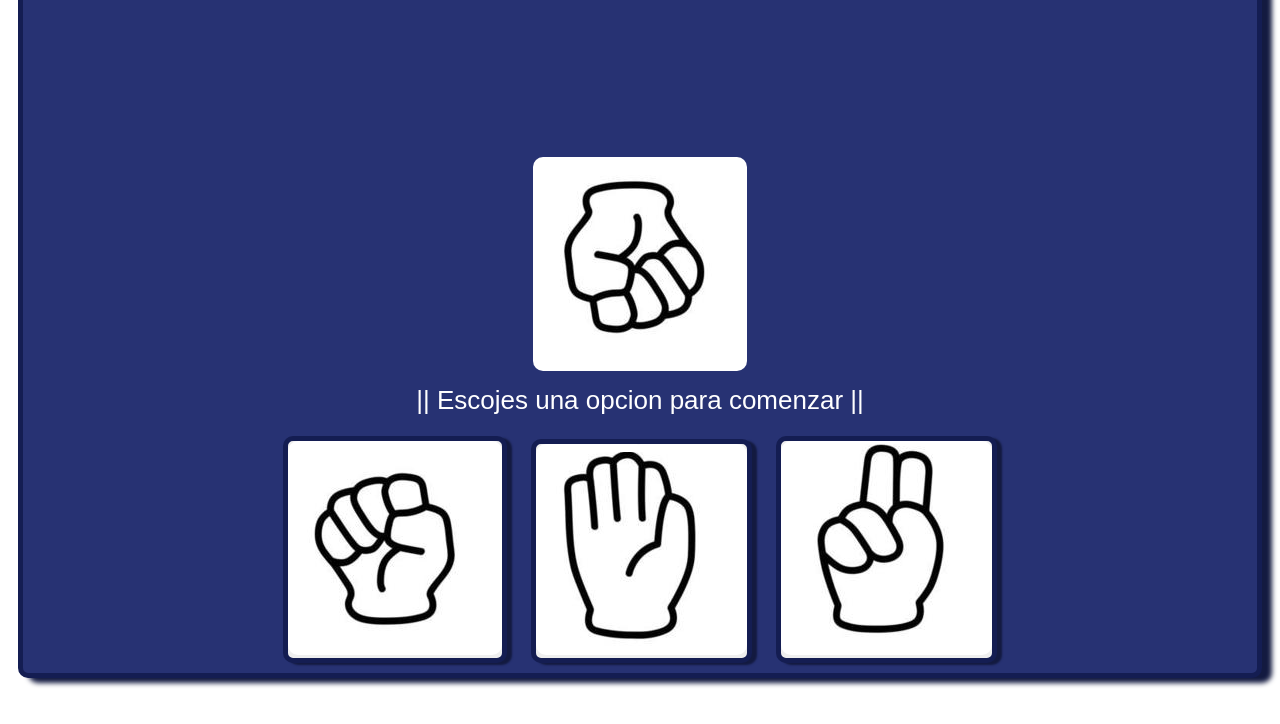
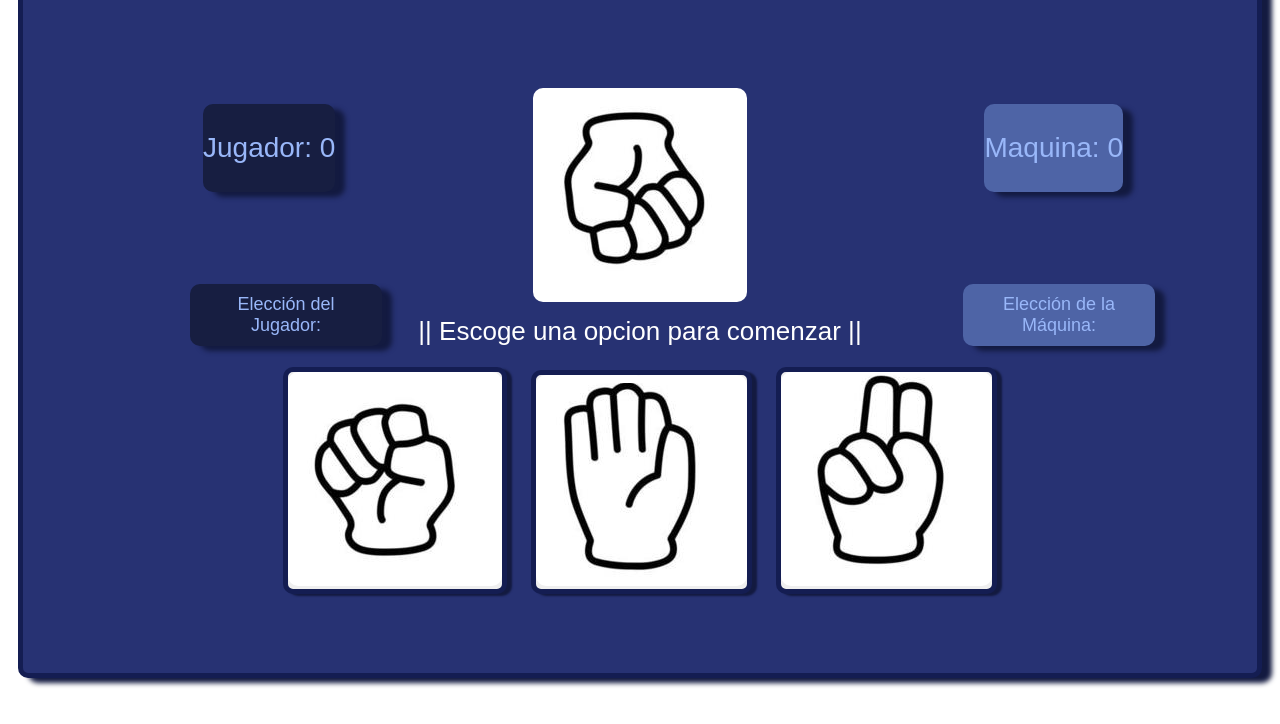
Before and after one commit to Oozy99/JuegoJS, a plain HTML site: page index.html in a window 1280 px wide. Shown: the part 76-800 px from the top of the page. Drawn offline with Linux system fonts and the light colour scheme.

Commit message:
actualizacion de contador

```diff
--- a/index.html
+++ b/index.html
@@ -9,15 +9,14 @@
 <body>
     <div class="container">
         <h1>Piedra Papel o Tijera</h1>
-
+        <div>
         <div id="resultado">
 
             <img id="img_maquina" src="/img/piedra.png" >
 
              <div id="texto_inicial">
-           || Escojes una opcion para comenzar ||
+           || Escoge una opcion para comenzar ||
         </div>
-
 
 
         <div  id=" grupo_btn">
@@ -39,6 +38,26 @@
 
 
 
+<div id="contenedor-contadores">
+    <div id="jugador-contador">
+        <p>Jugador: <span id="contador-jugador">0</span></p>
+    </div>
+    <div id="maquina-contador">
+        <p>Maquina: <span id="contador-maquina">0</span></p>
+    </div>
+</div>
+
+<div class="contenedor-eleccion">
+<div id="eleccion-jugador">
+    Elección del Jugador: <span id="texto-jugador"></span>
+</div>
+<div id="eleccion-maquina">
+    Elección de la Máquina: <span id="texto-maquina"></span>
+</div>
+    </div>
+
+
+
     <script src="/js.js"></script>
 </body>
 </html>
--- a/js.js
+++ b/js.js
@@ -6,45 +6,62 @@ const EMPATE = 0;
 const GANADOR = 1;
 const PERDEDOR = 2;
 
+const piedraBtn = document.getElementById("piedra");
+const papelBtn = document.getElementById("papel");
+const tijeraBtn = document.getElementById("tijera");
+const resultadoTexto = document.getElementById("texto_inicial");
+const imgMaquina = document.getElementById("img_maquina");
+const contadorJugador = document.getElementById("contador-jugador");
+const contadorMaquina = document.getElementById("contador-maquina");
 
+let jugadorWins = 0;
+let maquinaWins = 0;
 
-const piedraBtn =document.getElementById("piedra");
-const papelBtn =document.getElementById("papel");
-const tijeraBtn =document.getElementById("tijera");
-const resultadoTexto = document.getElementById("texto_inicial");
-const img_maquina = document.getElementById("img_maquina");
-
-piedraBtn.addEventListener("click", ()=>{
- jugar(PIEDRA);
+piedraBtn.addEventListener("click", () => {
+    jugar(PIEDRA);
 });
 
-papelBtn.addEventListener("click", ()=>{
+papelBtn.addEventListener("click", () => {
     jugar(PAPEL);
 });
 
-tijeraBtn.addEventListener("click", ()=>{
+tijeraBtn.addEventListener("click", () => {
     jugar(TIJERA);
 });
 
-function jugar (usuariOpcion){
-  const machineOption = calMaquina();
-  const resultado =calResultado(usuariOpcion,machineOption);
-  img_maquina.src = "img/" + machineOption + ".png";
+function jugar(usuariOpcion) {
+    const machineOption = calMaquina();
+    const resultado = calResultado(usuariOpcion, machineOption);
+    imgMaquina.src = "img/" + machineOption + ".png";
+    mostrarEleccion(usuariOpcion, machineOption);
+    switch (resultado) {
+        case EMPATE:
+            resultadoTexto.innerHTML = "¡¡¡HAS EMPATADO!!!";
+            break;
+        case GANADOR:
+            resultadoTexto.innerHTML = "¡¡¡HAS GANADO!!!";
+            jugadorWins++;
+            contadorJugador.textContent = jugadorWins;
+            break;
+        case PERDEDOR:
+            resultadoTexto.innerHTML = "¡¡¡HAS PERDIDO!!!";
+            maquinaWins++;
+            contadorMaquina.textContent = maquinaWins;
+            break;
+    }
+}
 
 
-switch (resultado){
-    case EMPATE:
-        resultadoTexto.innerHTML= " ¡¡¡HAS EMPATADO!!!";
 
-        break;
-        case GANADOR:
-            resultadoTexto.innerHTML= " ¡¡¡HAS GANADO!!!";
-        break;
-        case PERDEDOR:
-            resultadoTexto.innerHTML= " ¡¡¡HAS PERDIDO!!!";
-        break;
+function mostrarEleccion(eleccionJugador, eleccionMaquina) {
+    const textoJugador = document.getElementById("texto-jugador");
+    const textoMaquina = document.getElementById("texto-maquina");
 
+    textoJugador.textContent = eleccionJugador;
+    textoMaquina.textContent = eleccionMaquina;
 }
+
+
 
 function calMaquina(){
 const numero=Math.floor(Math.random() * 3);
@@ -57,9 +74,6 @@ switch (numero){
     case 2:
        return TIJERA;
 }
-
-}
-
 
 }
 
--- a/style.css
+++ b/style.css
@@ -57,3 +57,74 @@ button{
      border-radius: 10px;
 
 }
+
+#contenedor-contadores {
+    display: flex;
+    justify-content: space-between;
+    align-items: center;
+    position: fixed;
+    top: 0;
+    left: 5;
+    width: 100%;
+    padding: 180px;
+
+
+}
+
+#jugador-contador {
+    order: 1;
+    font-size: 28px;
+    background-color: #171e41;
+    box-shadow:10px 5px 5px #131A40 ;
+
+
+}
+
+#maquina-contador {
+    order: 2;
+    font-size: 28px;
+    background-color: #4E64A6;
+
+    box-shadow:10px 5px 5px #131A40 ;
+
+}
+
+
+
+
+#eleccion-jugador {
+    order: 1;
+    font-size: 18px;
+    background-color: #171e41;
+    box-shadow:10px 5px 5px #131A40 ;
+      width: 15%;
+
+      display: flex;
+      justify-content: space-between;
+      align-items: center;
+      position: fixed;
+      top: 0;
+      left: 190px;
+      padding: 10px;
+      top: 45%;
+
+
+}
+
+#eleccion-maquina {
+    order: 2;
+    font-size: 18px;
+    background-color: #4E64A6;
+    box-shadow:10px 5px 5px #131A40 ;
+      width: 15%;
+
+      display: flex;
+      justify-content: space-between;
+      align-items: center;
+      position: fixed;
+      top: 0;
+      right: 125px;
+      padding: 10px;
+      top: 45%;
+
+}
```
